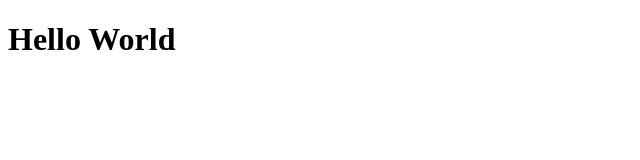
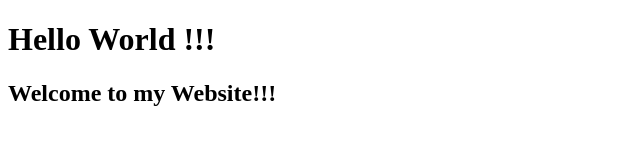
Before and after one commit to zilvarius/ProjectPython, a plain HTML site: page index.html in a window 1280 px wide. Shown: the whole page, without its empty margins (0-640 px from the left). Drawn offline with Linux system fonts and the light colour scheme.

Commit message:
Add Welcome Message

```diff
--- a/index.html
+++ b/index.html
@@ -4,5 +4,6 @@
         <title>Test for GITHUB MINI COURSE</title>
     </head>
     <body>
-        <h1>Hello World</h1>
+        <h1>Hello World !!!</h1>
+        <h2>Welcome to my Website!!!</h2>
     </body>
```
